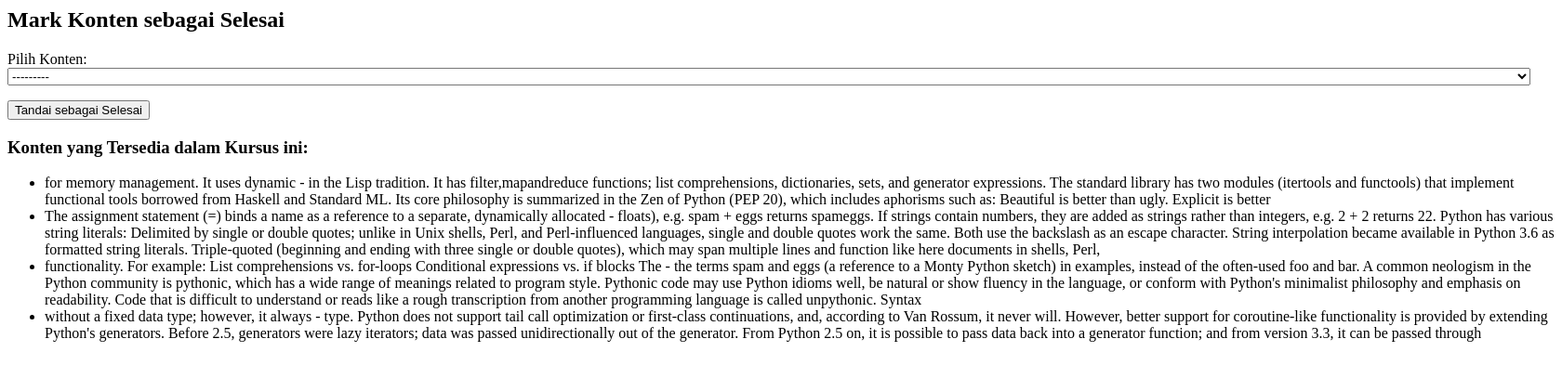
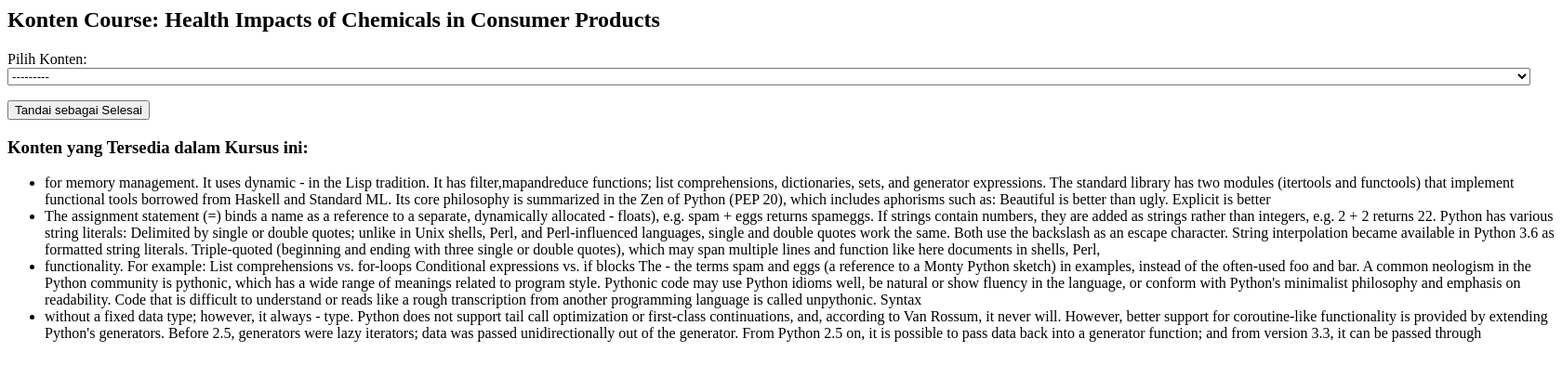
Before and after one commit to Habibienurseptian/Uas_14829_PSS, a Django app: page /add_completed/7/ in a window 1680 px wide. Shown: the top 407 px of the page at 93% size. Run offline with Django 5.2, Linux system fonts and the light colour scheme; a user stored in the database is signed in; data comes from the database, SQL or seed files in the repository; both versions use the stored data as it was after the commit.

Commit message:
first commit

```diff
--- a/lms_core/forms.py
+++ b/lms_core/forms.py
@@ -17,4 +17,8 @@ class RegistrationForm(forms.ModelForm):
         return password
 
 class CompletionForm(forms.Form):
-    content_id = forms.ModelChoiceField(queryset=CourseContent.objects.all(), label="Pilih Konten", widget=forms.Select)
+    content_id = forms.ModelChoiceField(
+        queryset=CourseContent.objects.all().order_by('course_id__name'),  # Sorting by course's name in ascending order
+        label="Pilih Konten",
+        widget=forms.Select
+    )
--- a/lms_core/templates/mark_content_completed.html
+++ b/lms_core/templates/mark_content_completed.html
@@ -1,5 +1,5 @@
 {% block content %}
-<h2>Mark Konten sebagai Selesai</h2>
+<h2>Konten Course: {{ course.name }}</h2>
 
 <form method="POST">
     {% csrf_token %}
--- a/lms_core/views.py
+++ b/lms_core/views.py
@@ -267,11 +267,16 @@ def mark_content_as_completed(request, course_id):
     # Ambil semua konten dalam course untuk ditampilkan
     course_content = CourseContent.objects.filter(course_id=course_id)
 
+    # Ambil informasi course terkait untuk ditampilkan (opsional)
+    course = Course.objects.get(id=course_id)
+
     return render(request, 'mark_content_completed.html', {
         'form': form,
         'course_content': course_content,
-        'course_id': course_id
+        'course_id': course_id,
+        'course': course,  # Menambahkan informasi course ke template
     })
+
 
 @login_required
 @require_POST
```
Also changed, not shown: db.sqlite3.
